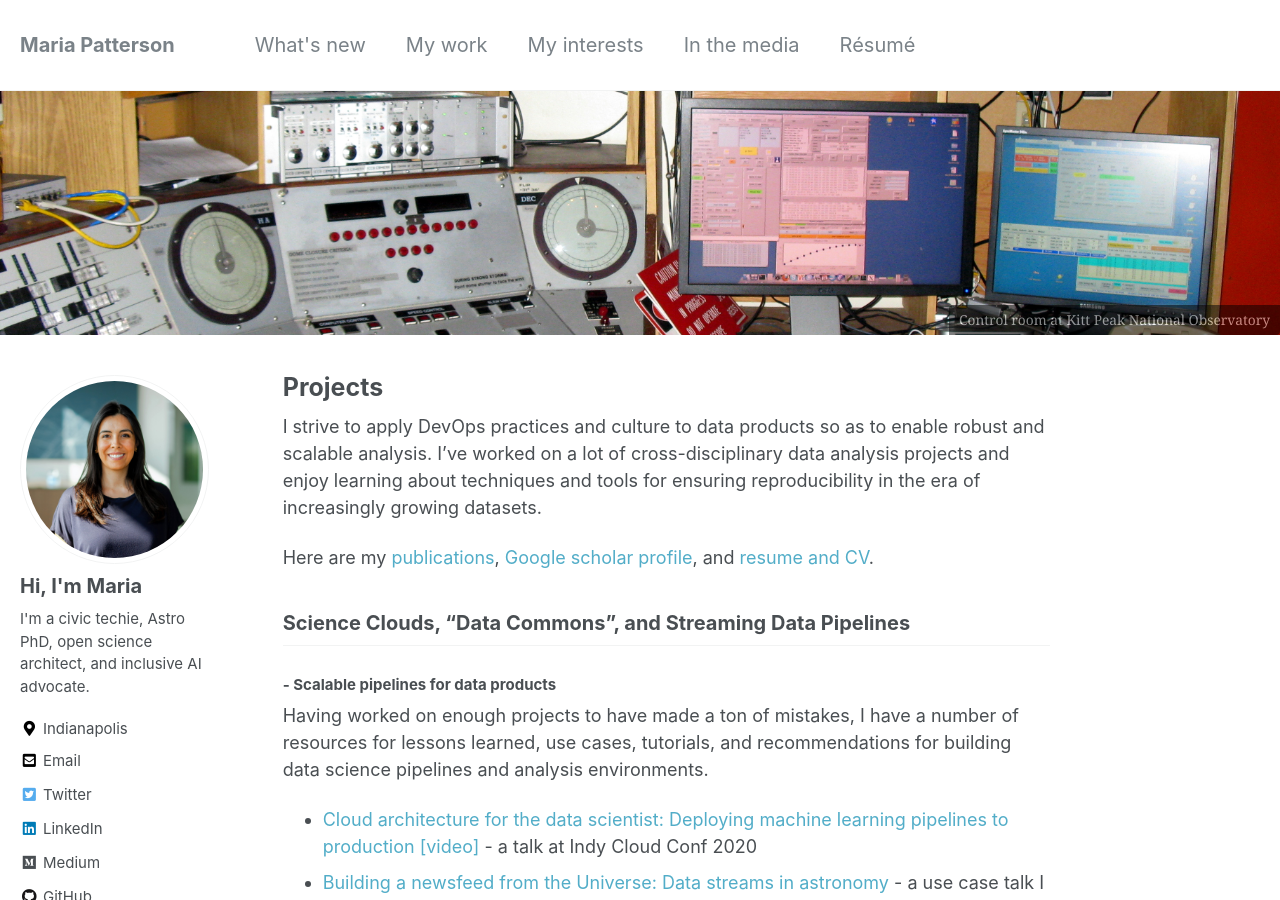
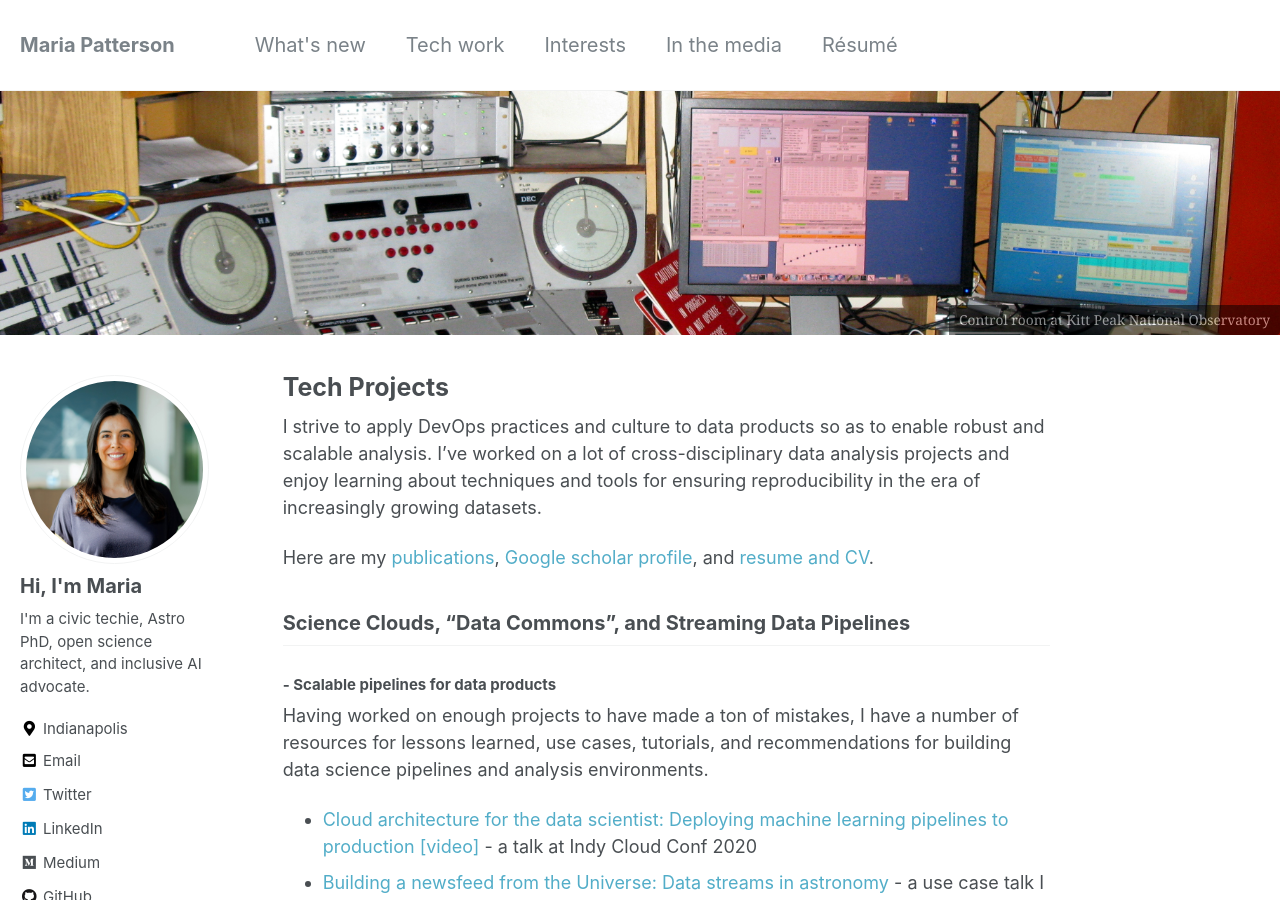
Before and after one commit to mtpatter/mtpatter.github.io, a Jekyll site: the page built from _pages/projects.md, in a window 1280 px wide and 900 px high. Built offline with Jekyll 4.4.1, drawn with Linux system fonts in a browser that asks for light colours; nearby versions of some CDN libraries.

Commit message:
Header change.

```diff
--- a/_data/navigation.yml
+++ b/_data/navigation.yml
@@ -2,9 +2,9 @@
 main:
   - title: "What's new"
     url: /updates/
-  - title: "My work"
+  - title: "Tech work"
     url: /projects/
-  - title: "My interests"
+  - title: "Interests"
     url: /causes/
   - title: "In the media"
     url: /media/
--- a/_pages/projects.md
+++ b/_pages/projects.md
@@ -1,7 +1,7 @@
 ---
 layout: single
 permalink: /projects/
-title: Projects
+title: Tech Projects
 header:
   image: /assets/images/telops.jpg
   caption: "Control room at Kitt Peak National Observatory"
```
